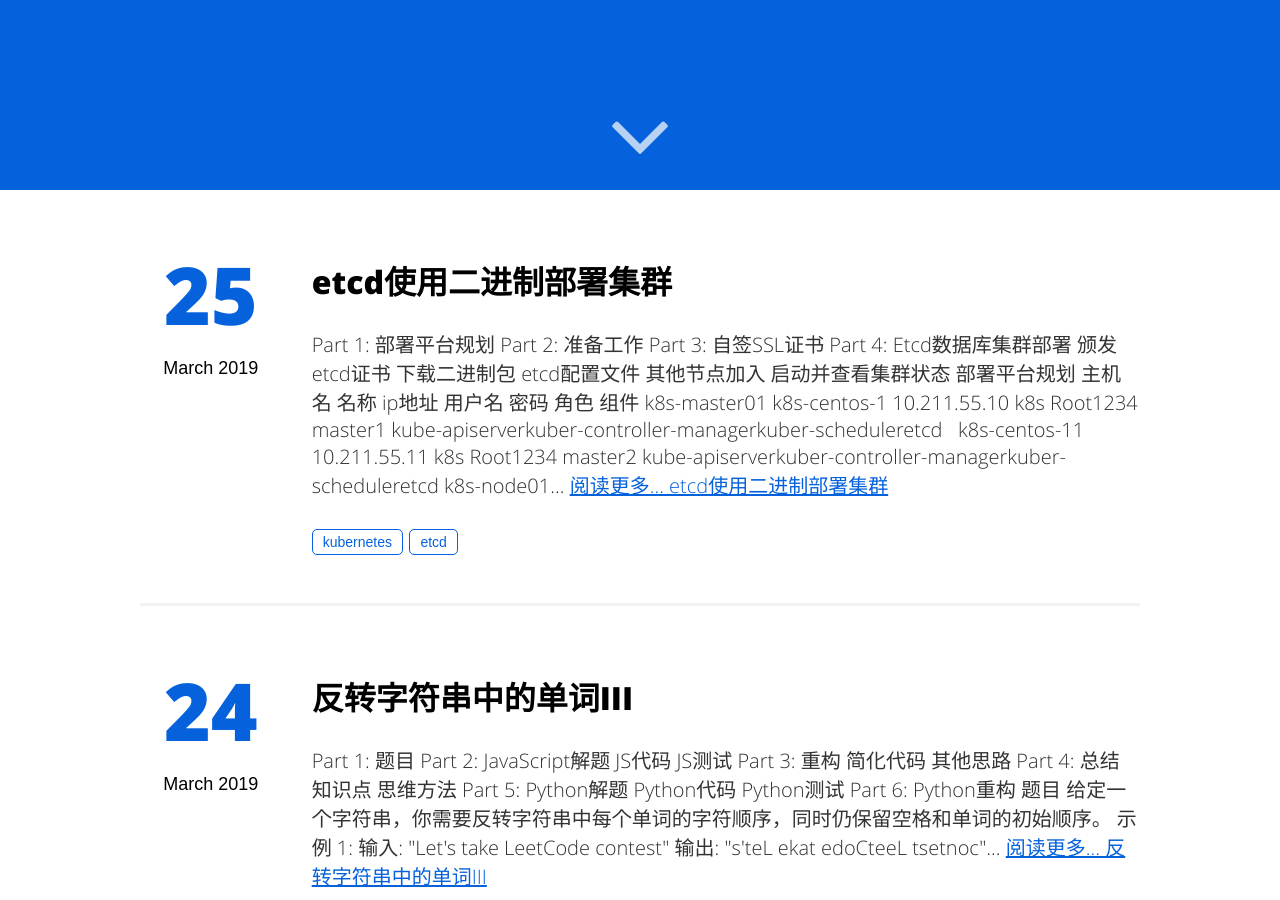
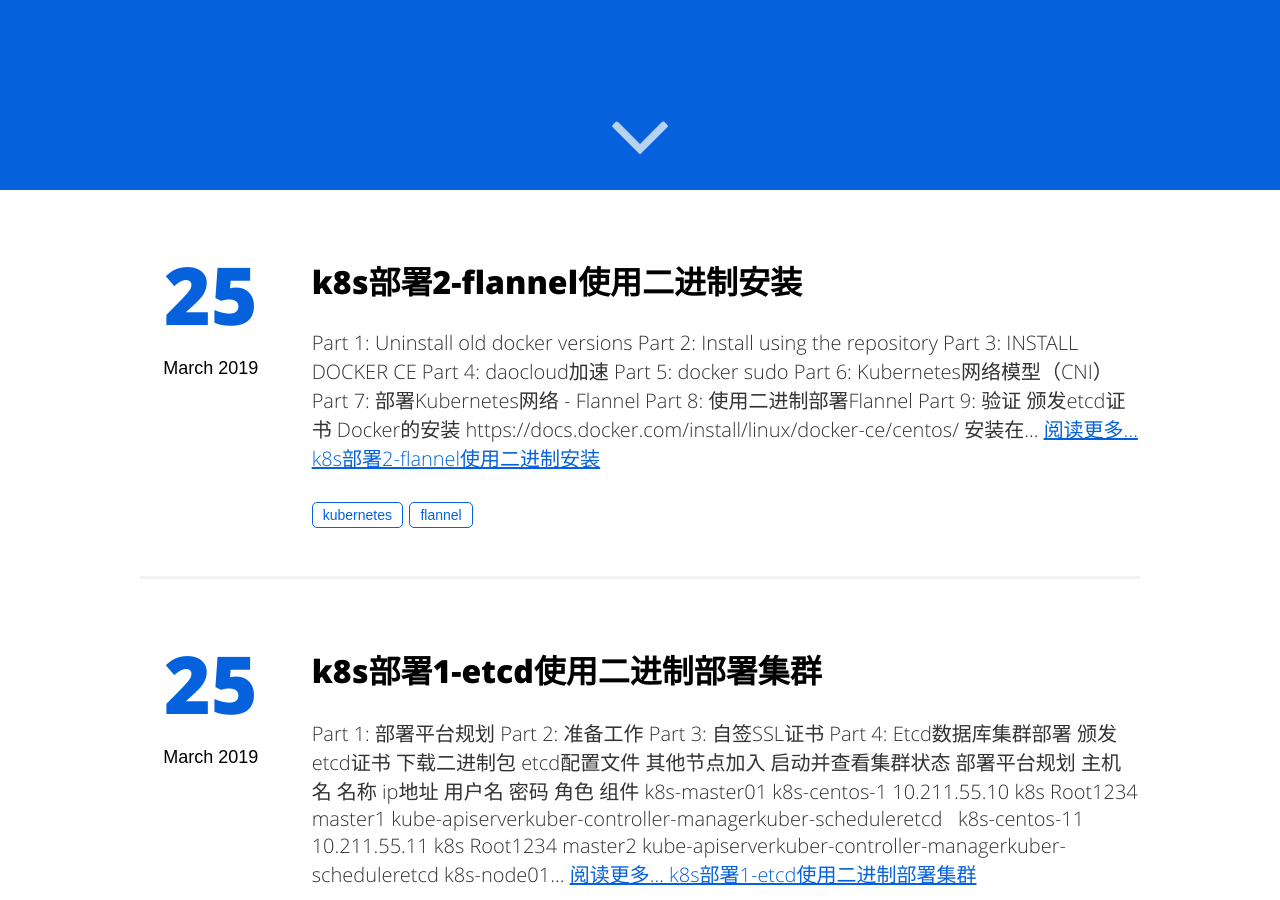
Before and after one commit to Quincy515/custertian.github.io, a Jekyll site: the page built from index.html, in a window 1280 px wide and 900 px high, scrolled down 710 px. Built offline with Jekyll 4.4.1, drawn with Linux system fonts in a browser that asks for light colours; comment, search, counter and statistics services are not loaded; part of the change alters nothing that is shown.

Commit message:
flannel二进制安装

````diff
--- a/_posts/2019-03-25-etcd-bin-install.md
+++ b/_posts/2019-03-25-etcd-bin-install.md
@@ -1,6 +1,6 @@
 ---
 layout: post
-title: "etcd使用二进制部署集群"
+title: "k8s部署1-etcd使用二进制部署集群"
 date: 2019-03-25 00:45:55
 image: '/assets/img/'
 description: k8s部署第一步-Etcd数据库集群部署
--- /dev/null
+++ b/_posts/2019-03-25-flannel-bin-install.md
@@ -0,0 +1,540 @@
+---
+layout: post
+title: "k8s部署2-flannel使用二进制安装"
+date: 2019-03-25 00:55:58
+image: '/assets/img/'
+description: 'k8s部署第二步-Flannel网络的部署'
+tags:
+- kubernetes
+- flannel
+categories:
+- kubernetes
+twitter_text: 'k8s部署第二步-Flannel网络的部署'
+---
+
+#### [Part 1: Uninstall old docker versions ](#part1)
+
+#### [Part 2: Install using the repository](#part2)
+
+#### [Part 3: INSTALL DOCKER CE](#part3)
+
+#### [Part 4: daocloud加速](#part4)
+
+#### [Part 5: docker sudo](#part5)
+
+#### [Part 6: Kubernetes网络模型（CNI）](#part6)
+
+#### [Part 7: 部署Kubernetes网络 - Flannel](#part7)
+
+#### [Part 8: 使用二进制部署Flannel](#part8)
+
+#### [Part 9: 验证](#part10)
+
+1. [颁发etcd证书](#etcd)
+
+![1.png](https://cdn.nlark.com/yuque/0/2019/png/288708/1553497887997-a51f6beb-23b7-45b8-b56a-30f6de5904f5.png#align=left&display=inline&height=433&name=1.png&originHeight=433&originWidth=650&size=37306&status=done&width=650)
+
+Docker的安装 [https://docs.docker.com/install/linux/docker-ce/centos/](https://docs.docker.com/install/linux/docker-ce/centos/) 安装在 两个node节点上
+
+### <a name="part1"></a> Uninstall old docker versions
+
+```bash
+sudo yum remove docker \
+                  docker-client \
+                  docker-client-latest \
+                  docker-common \
+                  docker-latest \
+                  docker-latest-logrotate \
+                  docker-logrotate \
+                  docker-engine
+```
+
+### <a name="part2"></a> Install using the repository
+
+```bash
+sudo yum install -y yum-utils \
+  device-mapper-persistent-data \
+  lvm2
+```
+
+```bash
+sudo yum-config-manager \
+    --add-repo \
+    https://download.docker.com/linux/centos/docker-ce.repo
+```
+
+### <a name="part3"></a>INSTALL DOCKER CE
+
+```bash
+sudo yum install docker-ce docker-ce-cli containerd.io
+```
+
+### <a name="part4"></a>daocloud加速
+
+```bash
+curl -sSL https://get.daocloud.io/daotools/set_mirror.sh | sh -s http://f1361db2.m.daocloud.io
+```
+
+重启docker
+
+```bash
+sudo systemctl restart docker
+```
+
+### <a name="part5"></a> docker sudo
+
+由于docker daemon需要绑定到主机的Unix socket而不是普通的TCP端口，而Unix socket的属主为root用户，所以其他用户只有在命令前添加sudo选项才能执行相关操作。
+
+如果不想每次使用docker命令的时候还要额外的敲一下sudo，可以按照下面的方法配置一下。
+
+1. 创建一个docker组
+1. `$ sudo groupadd docker`
+1. 添加当前用户到docker组
+1. `$ sudo usermod -aG docker $USER`
+1. 登出，重新登录shell
+1. 验证docker命令是否可以运行
+1. `$ docker ps`
+
+### <a name="part6"></a>Kubernetes网络模型（CNI）
+
+**Container** **Network** **Interface(CNI)：容器网络接口，** **Google和CoreOS主导。**<br />**Kubernetes网络模型设计基本要求：
+* 一个Pod一个IP
+* 每个Pod独立IP，Pod内所有容器共享网络（同一个IP）
+* 所有容器都可以与所有其他容器通信
+* 所有节点都可以与所有容器通信
+
+### <a name="part7"></a>部署Kubernetes网络 - Flannel
+![2.png](https://cdn.nlark.com/yuque/0/2019/png/288708/1553499039634-23ec8175-5e85-4565-8227-408b5e545e3e.png#align=left&display=inline&height=514&name=2.png&originHeight=779&originWidth=1130&size=97240&status=done&width=746)
+
+**Overlay** **Network：**覆盖网络，在基础网络上叠加的一种虚拟网络技术模式，该网络中的主机通过虚拟链路连接起来。<br />[**Flannel**](https://github.com/coreos/flannel)**：**是Overlay网络的一种，也是将源数据包封装在另一种网络包里面进行路由转发和通信，目前已经支持UDP、VXLAN、host-gw、AWS VPC和GCE路由等数据转发方式。
+
+1. 容器直接使用目标容器的ip访问，默认通过容器内部的eth0发送出去。<br />
+1. 报文通过veth pair被发送到vethXXX。<br />
+1. vethXXX是直接连接到虚拟交换机docker0的，报文通过虚拟bridge docker0发送出去。<br />
+1. 查找路由表，外部容器ip的报文都会转发到flannel0虚拟网卡，这是一个P2P的虚拟网卡，然后报文就被转发到监听在另一端的flanneld。<br />
+1. flanneld通过etcd维护了各个节点之间的路由表，把原来的报文UDP封装一层，通过配置的iface发送出去。<br />
+1. 报文通过主机之间的网络找到目标主机。<br />
+1. 报文继续往上，到传输层，交给监听在8285端口的flanneld程序处理。<br />
+1. 数据被解包，然后发送给flannel0虚拟网卡。<br />
+1. 查找路由表，发现对应容器的报文要交给docker0。<br />
+1. docker0找到连到自己的容器，把报文发送过去。
+
+### <a name="part8"></a>使用二进制部署Flannel
+
+1. 写入分配的子网段到etcd，供flanneld使用
+
+```bash
+sudo /opt/etcd/bin/etcdctl \
+--ca-file=ca.pem --cert-file=server.pem --key-file=server-key.pem \
+--endpoints="https://192.168.0.x:2379,https://192.168.0.x:2379,https://192.168.0.x:2379" \
+set /coreos.com/network/config '{ "Network": "172.17.0.0/16", "Backend": {"Type": "vxlan"}}'
+```
+
+查看etcd集群状态
+
+```bash
+[k8s@k8s-master01 ~]$ sudo /opt/etcd/bin/etcdctl \
+> --ca-file=/opt/etcd/ssl/ca.pem --cert-file=/opt/etcd/ssl/server.pem --key-file=/opt/etcd/ssl/server-key.pem \
+> --endpoints="https://10.211.55.10:2379,https://10.211.55.12:2379,https://10.211.55.13:2379" \
+> cluster-health
+[sudo] password for k8s:
+member 9fb659a92dca6454 is healthy: got healthy result from https://10.211.55.10:2379
+member f9c27963788aad6e is healthy: got healthy result from https://10.211.55.12:2379
+member ff2f490dbe25f877 is healthy: got healthy result from https://10.211.55.13:2379
+cluster is healthy
+```
+
+只需要把 cluster-health 集群健康检查修改为设置**分配子网**段即可
+
+```bash
+sudo /opt/etcd/bin/etcdctl \
+--ca-file=/opt/etcd/ssl/ca.pem --cert-file=/opt/etcd/ssl/server.pem --key-file=/opt/etcd/ssl/server-key.pem \
+--endpoints="https://10.211.55.10:2379,https://10.211.55.12:2379,https://10.211.55.13:2379" \
+set /coreos.com/network/config '{ "Network": "172.17.0.0/16", "Backend": {"Type": "host-gw"}}'
+```
+
+`/coreos.com/network/config` 是 Flannel 固定的键值对的键名称，只需要在 Type中设置 flannel 的数据转发方式为 host-gw
+
+也可以使用 `get `查看 `/coreos.com/network/config` 具体的值
+
+```bash
+sudo /opt/etcd/bin/etcdctl \
+--ca-file=/opt/etcd/ssl/ca.pem --cert-file=/opt/etcd/ssl/server.pem --key-file=/opt/etcd/ssl/server-key.pem \
+--endpoints="https://10.211.55.10:2379,https://10.211.55.12:2379,https://10.211.55.13:2379" \
+get /coreos.com/network/config
+```
+
+1. 下载二进制包
+
+[https://github.com/coreos/flannel/releases](https://github.com/coreos/flannel/releases)
+
+flannel 主要是部署在 node 节点，master 是否部署 flannel 是可选的<br />在 soft 目录存放下载的包， 下载好并解压缩
+
+1. 部署与配置Flannel
+
+然后使用 flannel.sh 脚本文件来生成 flannel 的配置文件，和 systemd 的启动文件
+
+为了方便管理 k8s 相关组件，我们新建 k8s 的工作目录
+
+`sudo mkdir -p /opt/kubernetes/{bin,cfg,ssl}`
+
+然后把上面解压的文件移动到刚创建的 /opt/kubernetes/bin 目录下
+
+`sudo mv flanneld mk-docker-opts.sh /opt/kubernetes/bin/`
+
+```shell
+#!/bin/bash
+
+ETCD_ENDPOINTS=${1:-"http://127.0.0.1:2379"}
+
+cat <<EOF >/opt/kubernetes/cfg/flanneld
+
+FLANNEL_OPTIONS="--etcd-endpoints=${ETCD_ENDPOINTS} \
+-etcd-cafile=/opt/etcd/ssl/ca.pem \
+-etcd-certfile=/opt/etcd/ssl/server.pem \
+-etcd-keyfile=/opt/etcd/ssl/server-key.pem"
+
+EOF
+
+cat <<EOF >/usr/lib/systemd/system/flanneld.service
+[Unit]
+Description=Flanneld overlay address etcd agent
+After=network-online.target network.target
+Before=docker.service
+
+[Service]
+Type=notify
+EnvironmentFile=/opt/kubernetes/cfg/flanneld
+ExecStart=/opt/kubernetes/bin/flanneld --ip-masq \$FLANNEL_OPTIONS
+ExecStartPost=/opt/kubernetes/bin/mk-docker-opts.sh -k DOCKER_NETWORK_OPTIONS -d /run/flannel/subnet.env
+Restart=on-failure
+
+[Install]
+WantedBy=multi-user.target
+
+EOF
+
+cat <<EOF >/usr/lib/systemd/system/docker.service
+
+[Unit]
+Description=Docker Application Container Engine
+Documentation=https://docs.docker.com
+After=network-online.target firewalld.service
+Wants=network-online.target
+
+[Service]
+Type=notify
+EnvironmentFile=/run/flannel/subnet.env
+ExecStart=/usr/bin/dockerd \$DOCKER_NETWORK_OPTIONS
+ExecReload=/bin/kill -s HUP \$MAINPID
+LimitNOFILE=infinity
+LimitNPROC=infinity
+LimitCORE=infinity
+TimeoutStartSec=0
+Delegate=yes
+KillMode=process
+Restart=on-failure
+StartLimitBurst=3
+StartLimitInterval=60s
+
+[Install]
+WantedBy=multi-user.target
+
+EOF
+
+systemctl daemon-reload
+systemctl enable flanneld
+systemctl restart flanneld
+systemctl restart docker
+```
+
+然后再执行 `bash flannel.sh`需要加上怎么连接etcd的参数[`https://10.211.55.10:2379`](https://10.211.55.10:2379)`,`[`https://10.211.55.12:2379`](https://10.211.55.12:2379)`,``[https://10.211.55.13:2379](https://10.211.55.13:2379)`<br />以后所有需要连接etcd的都需要以这种方式连接
+
+```bash
+bash flannel.sh https://10.211.55.10:2379,https://10.211.55.12:2379,https://10.211.55.13:2379
+```
+
+可以查看生成的文件 `cat /opt/kubernetes/cfg/flanneld`
+
+```bash
+[k8s@k8s-node02 ~]$ cat /opt/kubernetes/cfg/flanneld
+
+FLANNEL_OPTIONS=
+"--etcd-endpoints=https://10.211.55.10:2379,
+https://10.211.55.12:2379,https://10.211.55.13:2379
+-etcd-cafile=/opt/etcd/ssl/ca.pem
+-etcd-certfile=/opt/etcd/ssl/server.pem
+-etcd-keyfile=/opt/etcd/ssl/server-key.pem"
+```
+
+
+1. systemd管理Flannel
+
+1. 配置Docker使用Flannel生成的子网
+
+1. 启动Flannel
+
+启动 flannel `sudo systemctl start flanneld`查看启动的结果 `ps -ef | grep flannel`
+
+查看 docker 是否启用了子网 `ps -ef | grep dockerd`  我们确认下修改docker的文件是否生效
+
+`cat /usr/lib/systemd/system/docker.service`
+
+```bash
+[k8s@k8s-node02 ~]$ cat /usr/lib/systemd/system/docker.service
+
+[Unit]
+Description=Docker Application Container Engine
+Documentation=https://docs.docker.com
+After=network-online.target firewalld.service
+Wants=network-online.target
+
+[Service]
+Type=notify
+EnvironmentFile=/run/flannel/subnet.env
+ExecStart=/usr/bin/dockerd $DOCKER_NETWORK_OPTIONS
+ExecReload=/bin/kill -s HUP $MAINPID
+LimitNOFILE=infinity
+LimitNPROC=infinity
+LimitCORE=infinity
+TimeoutStartSec=0
+Delegate=yes
+KillMode=process
+Restart=on-failure
+StartLimitBurst=3
+StartLimitInterval=60s
+
+[Install]
+WantedBy=multi-user.target
+```
+
+注意这两行是添加的之外其他都是默认的
+
+```bash
+EnvironmentFile=/run/flannel/subnet.env
+ExecStart=/usr/bin/dockerd $DOCKER_NETWORK_OPTIONS
+```
+
+可以查看还没有修改的node01的docker.service文件
+
+```bash
+[k8s@k8s-node01 ~]$ cat /usr/lib/systemd/system/docker.service
+[Unit]
+Description=Docker Application Container Engine
+Documentation=https://docs.docker.com
+BindsTo=containerd.service
+After=network-online.target firewalld.service containerd.service
+Wants=network-online.target
+Requires=docker.socket
+
+[Service]
+Type=notify
+# the default is not to use systemd for cgroups because the delegate issues still
+# exists and systemd currently does not support the cgroup feature set required
+# for containers run by docker
+ExecStart=/usr/bin/dockerd -H fd:// --containerd=/run/containerd/containerd.sock
+ExecReload=/bin/kill -s HUP $MAINPID
+TimeoutSec=0
+RestartSec=2
+Restart=always
+
+# Note that StartLimit* options were moved from "Service" to "Unit" in systemd 229.
+# Both the old, and new location are accepted by systemd 229 and up, so using the old location
+# to make them work for either version of systemd.
+StartLimitBurst=3
+
+# Note that StartLimitInterval was renamed to StartLimitIntervalSec in systemd 230.
+# Both the old, and new name are accepted by systemd 230 and up, so using the old name to make
+# this option work for either version of systemd.
+StartLimitInterval=60s
+
+# Having non-zero Limit*s causes performance problems due to accounting overhead
+# in the kernel. We recommend using cgroups to do container-local accounting.
+LimitNOFILE=infinity
+LimitNPROC=infinity
+LimitCORE=infinity
+
+# Comment TasksMax if your systemd version does not supports it.
+# Only systemd 226 and above support this option.
+TasksMax=infinity
+
+# set delegate yes so that systemd does not reset the cgroups of docker containers
+Delegate=yes
+
+# kill only the docker process, not all processes in the cgroup
+KillMode=process
+
+[Install]
+WantedBy=multi-user.target
+```
+
+`EnvironmentFile=/run/flannel/subnet.env`是读取flannel生成的子网
+
+可以查看 `cat ``/run/flannel/subnet.env`
+
+```bash
+[k8s@k8s-node02 ~]$ cat /run/flannel/subnet.env
+DOCKER_OPT_BIP="--bip=172.17.40.1/24"
+DOCKER_OPT_IPMASQ="--ip-masq=false"
+DOCKER_OPT_MTU="--mtu=1500"
+DOCKER_NETWORK_OPTIONS=" --bip=172.17.40.1/24 --ip-masq=false --mtu=1500"
+```
+
+docker启动如果引用了`ExecStart=/usr/bin/dockerd $DOCKER_NETWORK_OPTIONS` 可以查看docker启动的网络是否是flannel设置的子网`DOCKER_NETWORK_OPTIONS=" --bip=172.17.40.1/24 --ip-masq=false --mtu=1500"`
+
+重启 docker `sudo systemctl restart docker`  再查看 `ps -ef | grep docker`
+
+```bash
+[k8s@k8s-node02 ~]$ ps -ef | grep docker
+root     26692     1  0 09:34 ?        00:00:00 /usr/bin/dockerd --bip=172.17.40.1/24 --ip-masq=false --mtu=1500
+k8s      26852 24900  0 09:35 pts/0    00:00:00 grep --color=auto docker
+```
+
+可以查看docker使用了flannel分配的子网，可以再通过 ifconfig 确认下docker0 的ip
+
+如果没有 `ifconfig` 可以安装 `sudo yum install net-tools ` 或者使用 `ip address`
+
+每个节点上，则不像vxlan一样会有一个flannel.1的bridge，取而代之的是新建的一些列路由
+
+```bash
+[k8s@k8s-node02 ~]$ ip route
+default via 10.211.55.1 dev eth0 proto dhcp metric 100
+10.211.55.0/24 dev eth0 proto kernel scope link src 10.211.55.13 metric 100
+172.17.40.0/24 dev docker0 proto kernel scope link src 172.17.40.1
+```
+
+这样我们把node02节点是部署的flannel直接拷贝到其他node节点
+
+```bash
+sudo scp -r /opt/kubernetes/ root@10.211.55.12:/opt/
+
+sudo scp /usr/lib/systemd/system/{flanneld,docker}.service root@10.211.55.12:/usr/lib/systemd/system/
+```
+
+这样就可以直接在其他node几点启动 `sudo systemctl start flanneld`  ，就可以查看到启动的进程
+
+```bash
+[k8s@k8s-node01 ~]$ ps -ef | grep flanneld
+root     25987     1  0 09:53 ?        00:00:00 /opt/kubernetes/bin/flanneld --ip-masq --etcd-endpoints=https://10.211.55.10:2379,https://10.211.55.12:2379,https://10.211.55.13:2379 -etcd-cafile=/opt/etcd/ssl/ca.pem -etcd-certfile=/opt/etcd/ssl/server.pem -etcd-keyfile=/opt/etcd/ssl/server-key.pem
+k8s      26042 25654  0 09:53 pts/0    00:00:00 grep --color=auto flanneld
+```
+
+然后再重启下 docker `sudo systemctl restart docker`确保使用的是 flannel 网络就可以了
+
+```bash
+[k8s@k8s-node01 ~]$ sudo systemctl daemon-reload
+[k8s@k8s-node01 ~]$ sudo systemctl restart docker
+[k8s@k8s-node01 ~]$ ps -ef | grep docker
+root     26374     1  1 09:56 ?        00:00:00 /usr/bin/dockerd --bip=172.17.68.1/24 --ip-masq=false --mtu=1500
+k8s      26499 25654  0 09:56 pts/0    00:00:00 grep --color=auto docker
+[k8s@k8s-node01 ~]$ ip route
+default via 10.211.55.1 dev eth0 proto dhcp metric 100
+10.211.55.0/24 dev eth0 proto kernel scope link src 10.211.55.12 metric 100
+172.17.40.0/24 via 10.211.55.13 dev eth0
+172.17.68.0/24 dev docker0 proto kernel scope link src 172.17.68.1
+```
+
+### <a name="part9"></a>验证
+
+* 所有容器都可以与所有其他容器通信
+* 所有节点都可以与所有容器通信
+
+ 我们在node02节点运行 `docker run -it busybox`
+
+```bash
+[k8s@k8s-node02 ~]$ docker run -it busybox
+Unable to find image 'busybox:latest' locally
+latest: Pulling from library/busybox
+697743189b6d: Pull complete
+Digest: sha256:4415a904b1aca178c2450fd54928ab362825e863c0ad5452fd020e92f7a6a47e
+Status: Downloaded newer image for busybox:latest
+/ # ifconfig
+eth0      Link encap:Ethernet  HWaddr 02:42:AC:11:28:02
+          inet addr:172.17.40.2  Bcast:172.17.40.255  Mask:255.255.255.0
+          UP BROADCAST RUNNING MULTICAST  MTU:1500  Metric:1
+          RX packets:14 errors:0 dropped:0 overruns:0 frame:0
+          TX packets:0 errors:0 dropped:0 overruns:0 carrier:0
+          collisions:0 txqueuelen:0
+          RX bytes:1172 (1.1 KiB)  TX bytes:0 (0.0 B)
+
+lo        Link encap:Local Loopback
+          inet addr:127.0.0.1  Mask:255.0.0.0
+          UP LOOPBACK RUNNING  MTU:65536  Metric:1
+          RX packets:0 errors:0 dropped:0 overruns:0 frame:0
+          TX packets:0 errors:0 dropped:0 overruns:0 carrier:0
+          collisions:0 txqueuelen:1000
+          RX bytes:0 (0.0 B)  TX bytes:0 (0.0 B)
+
+/ #
+```
+
+我们在node01节点ping一下
+
+```bash
+[k8s@k8s-node01 ~]$ ping 172.17.40.2
+PING 172.17.40.2 (172.17.40.2) 56(84) bytes of data.
+64 bytes from 172.17.40.2: icmp_seq=1 ttl=63 time=0.335 ms
+```
+
+node01节点可以访问node02的容器，现在我们在node01节点创建容器`docker run -it busybox`
+
+```bash
+[k8s@k8s-node01 ~]$ docker run -it busybox
+Unable to find image 'busybox:latest' locally
+latest: Pulling from library/busybox
+697743189b6d: Pull complete
+Digest: sha256:506f440802e1dc578a9953dd0957a48caeb6a4008df9af04a75d9e184aa01006
+Status: Downloaded newer image for busybox:latest
+/ # ifconfig
+eth0      Link encap:Ethernet  HWaddr 02:42:AC:11:44:02
+          inet addr:172.17.68.2  Bcast:172.17.68.255  Mask:255.255.255.0
+          UP BROADCAST RUNNING MULTICAST  MTU:1500  Metric:1
+          RX packets:16 errors:0 dropped:0 overruns:0 frame:0
+          TX packets:0 errors:0 dropped:0 overruns:0 carrier:0
+          collisions:0 txqueuelen:0
+          RX bytes:1312 (1.2 KiB)  TX bytes:0 (0.0 B)
+
+lo        Link encap:Local Loopback
+          inet addr:127.0.0.1  Mask:255.0.0.0
+          UP LOOPBACK RUNNING  MTU:65536  Metric:1
+          RX packets:0 errors:0 dropped:0 overruns:0 frame:0
+          TX packets:0 errors:0 dropped:0 overruns:0 carrier:0
+          collisions:0 txqueuelen:1000
+          RX bytes:0 (0.0 B)  TX bytes:0 (0.0 B)
+
+/ #
+```
+
+现在我们在node02的容器中访问node01的容器
+
+```bash
+/ # ping 172.17.68.2
+PING 172.17.68.2 (172.17.68.2): 56 data bytes
+64 bytes from 172.17.68.2: seq=0 ttl=62 time=0.430 ms
+```
+
+我们可以在etcd的master节点列出
+
+```bash
+sudo /opt/etcd/bin/etcdctl \
+--ca-file=/opt/etcd/ssl/ca.pem --cert-file=/opt/etcd/ssl/server.pem --key-file=/opt/etcd/ssl/server-key.pem \
+--endpoints="https://10.211.55.10:2379,https://10.211.55.12:2379,https://10.211.55.13:2379" \
+ls /coreos.com/network/
+```
+
+```bash
+[k8s@k8s-master01 ~]$ sudo /opt/etcd/bin/etcdctl \
+> --ca-file=/opt/etcd/ssl/ca.pem --cert-file=/opt/etcd/ssl/server.pem --key-file=/opt/etcd/ssl/server-key.pem \
+> --endpoints="https://10.211.55.10:2379,https://10.211.55.12:2379,https://10.211.55.13:2379" \
+> ls /coreos.com/network/
+[sudo] password for k8s:
+/coreos.com/network/config
+/coreos.com/network/subnets
+[k8s@k8s-master01 ~]$ sudo /opt/etcd/bin/etcdctl --ca-file=/opt/etcd/ssl/ca.pem --cert-file=/opt/etcd/ssl/server.pem --key-file=/opt/etcd/ssl/server-key.pem --endpoints="https://10.211.55.10:2379,https://10.211.55.12:2379,https://10.211.55.13:2379" ls /coreos.com/network/subnets
+/coreos.com/network/subnets/172.17.40.0-24
+/coreos.com/network/subnets/172.17.68.0-24
+[k8s@k8s-master01 ~]$ sudo /opt/etcd/bin/etcdctl --ca-file=/opt/etcd/ssl/ca.pem --cert-file=/opt/etcd/ssl/server.pem --key-file=/opt/etcd/ssl/server-key.pem --endpoints="https://10.211.55.10:2379,https://10.211.55.12:2379,https://10.211.55.13:2379" get /coreos.com/network/subnets/172.17.40.0-24
+{"PublicIP":"10.211.55.13","BackendType":"host-gw"}
+```
+
+这个子网分配到哪个ip，所以 flannel 在转发数据之前是需要访问 etcd 中的目标 ip
````
Also changed, not shown: 11 other files.
